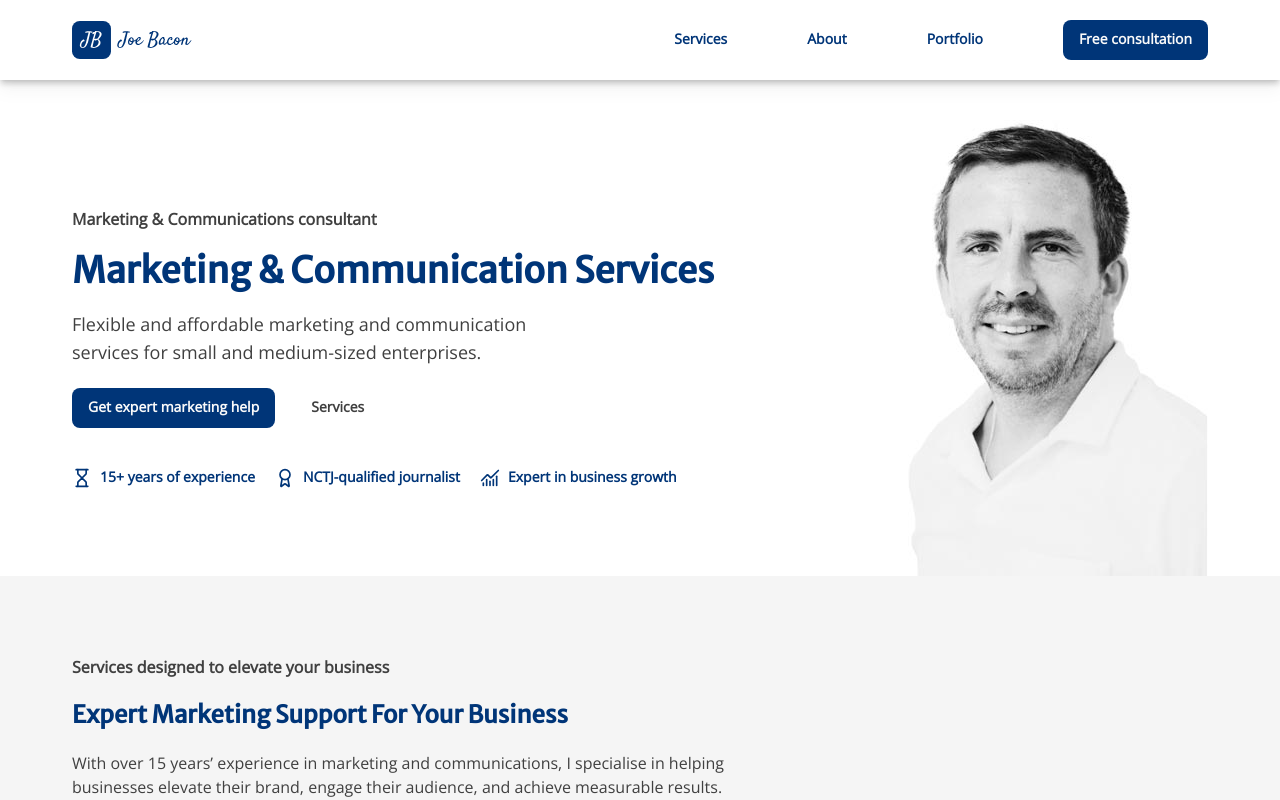
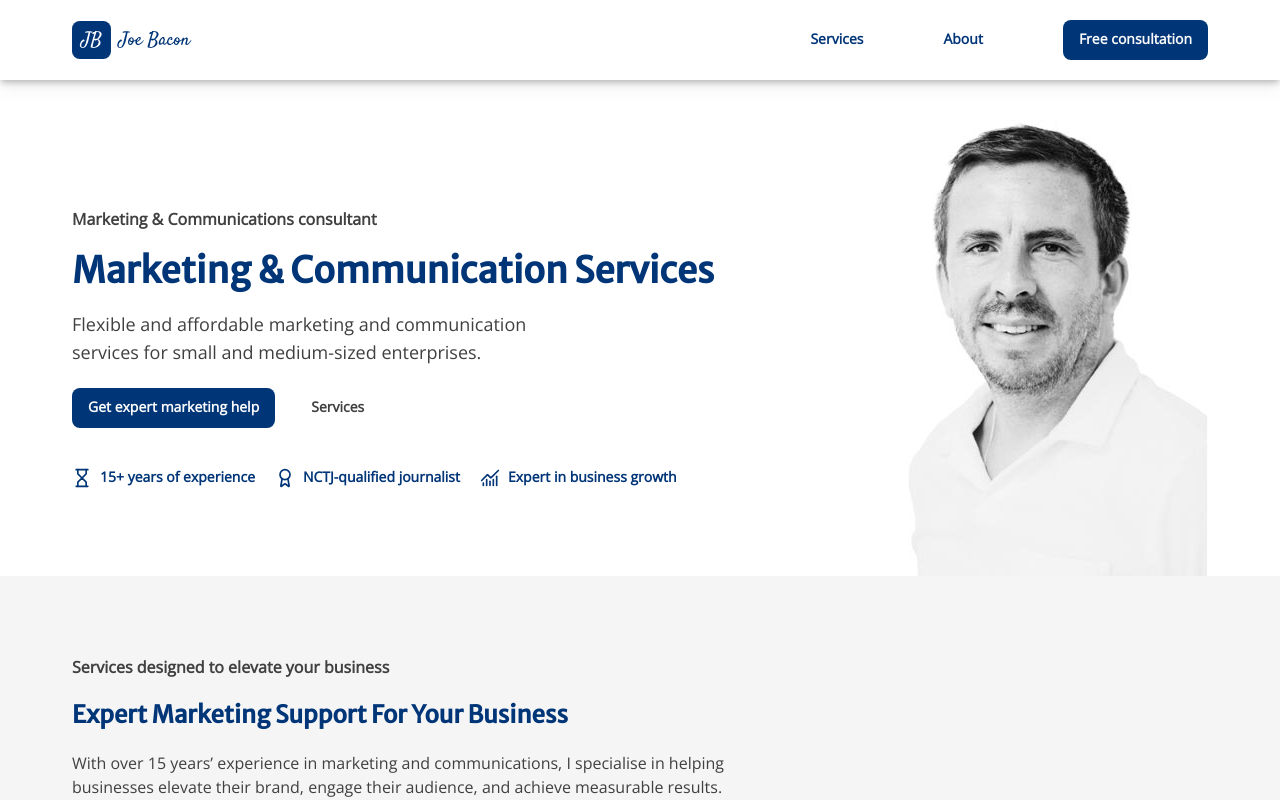
Before and after one commit to lewis-worsley/joebacon, a Next.js app: page / in a window 1280 px wide. Shown: the top 800 px of the page. Built offline with nearby package versions, Linux system fonts and the light colour scheme.

Commit message:
chore: removed Portfolio from header (nav)

```diff
--- a/components/Header.tsx
+++ b/components/Header.tsx
@@ -1,24 +1,10 @@
+import { navLinks } from '@/constants';
 import Image from 'next/image';
 import Link from 'next/link';
+import MobileNav from './MobileNav';
 import { Button } from './ui/button';
-import MobileNav from './MobileNav';
 
 const Header = () => {
-	const navLinks = [
-		{
-			name: "Services",
-			href: "#services",
-		},
-		{
-			name: "About",
-			href: "#about",
-		},
-		{
-			name: "Portfolio",
-			href: "#portfolio",
-		},
-	];
-
 	return (
 		<header className='drop-shadow-lg shadow-md sticky top-0 backdrop-blur-md bg-white-1 z-50' id='/'>
 			<nav className='container py-5'>
@@ -34,8 +20,8 @@ const Header = () => {
 						</Link>
 					</div>
 					<div className='space-x-10 md:space-x-20 font-bold text-blue-1 text-[14px] hidden sm:block'>
-						{navLinks.map(({ name, href }) => (
-							<Link href={href} key={name}>{name}</Link>
+						{navLinks.map(({ label, href }) => (
+							<Link href={href} key={label}>{label}</Link>
 						))}
 						<Button asChild>
 							<Link href="mailto:joefbacon@icloud.com?subject=Marketing%20Inquiry">
--- a/constants/index.tsx
+++ b/constants/index.tsx
@@ -8,10 +8,6 @@ export const navLinks = [
 	{
 		label: "About",
 		href: "#about",
-	},
-	{
-		label: "Portfolio",
-		href: "#portfolio",
 	},
 ];
 
```
